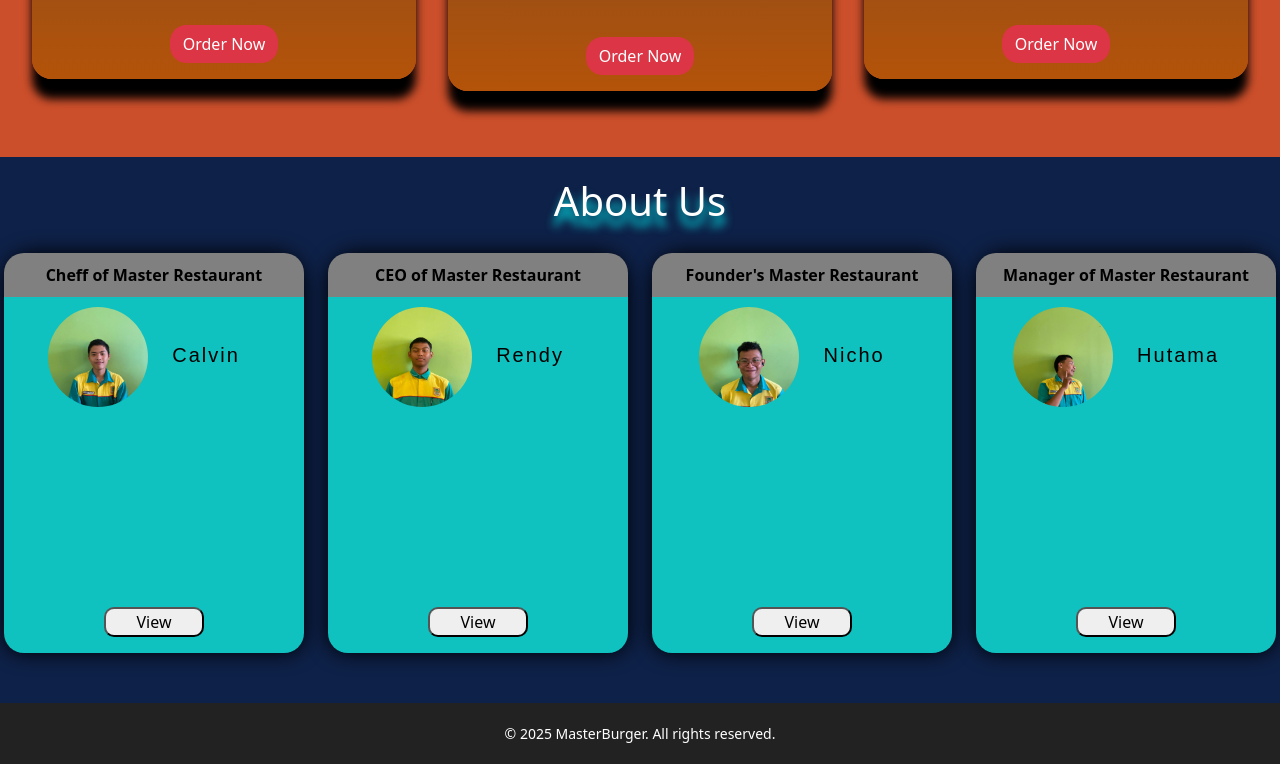
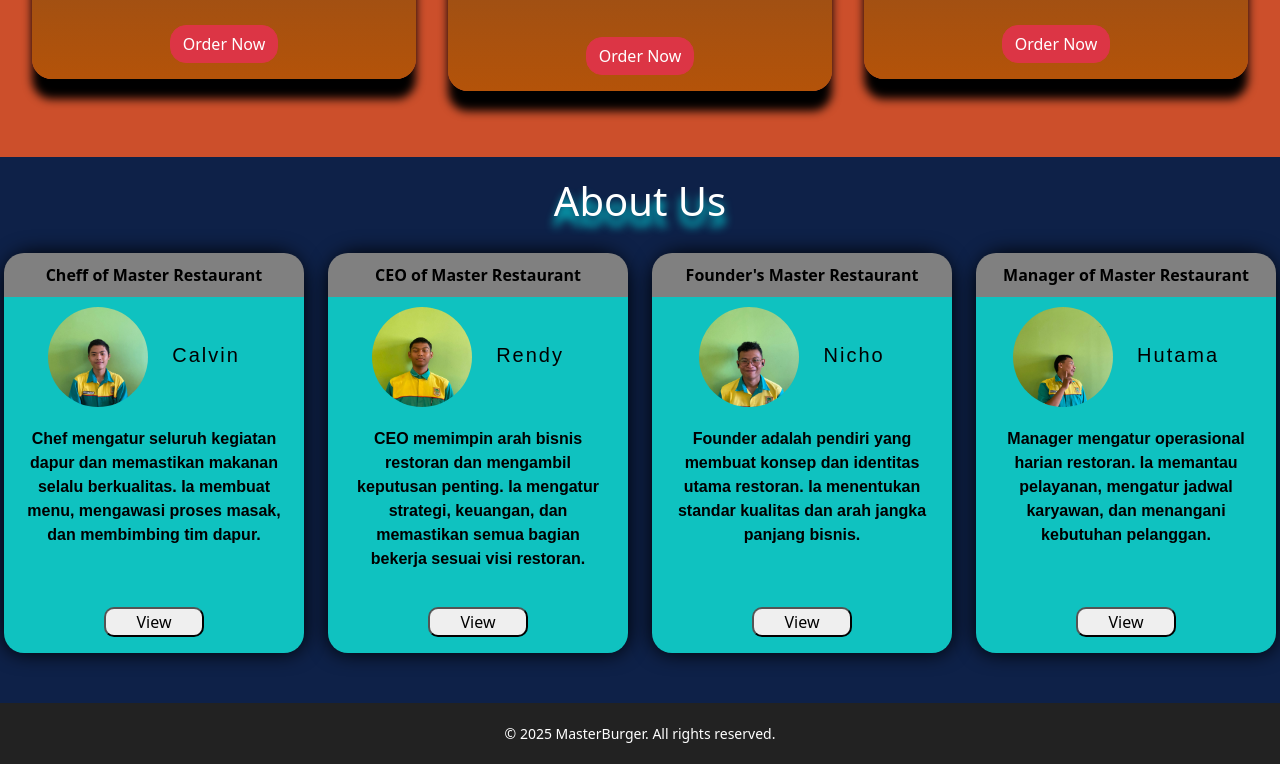
Before and after one commit to choooo-2/MasterBurgerLandingPage-Tugas-sekolah-suka2, a plain HTML site: page index.html in a window 1280 px wide. Shown: the part 2469-3233 px from the top of the page. Drawn offline with nearby package versions, Linux system fonts and the light colour scheme; a web font is replaced by a local one.

Commit message:
Menambahkan Deskripsi di contact dan menambahkan menu bestseller

```diff
--- a/index.html
+++ b/index.html
@@ -238,7 +238,7 @@
             <div class="tentang-diri">
               <img src="Img/calvin.jpg" alt="Profil"/>
               <span>Calvin</span>
-              <p></p>
+              <p>Chef mengatur seluruh kegiatan dapur dan memastikan makanan selalu berkualitas. Ia membuat menu, mengawasi proses masak, dan membimbing tim dapur.</p>
             </div>
             <button
               onclick="window.location.href='https://cxkcalvin.github.io/portofolio/'"
@@ -254,7 +254,7 @@
             <div class="tentang-diri">
               <img src="Img/rendy.jpg" alt="Profil"/>
               <span>Rendy</span>
-              <p></p>
+              <p>CEO memimpin arah bisnis restoran dan mengambil keputusan penting. Ia mengatur strategi, keuangan, dan memastikan semua bagian bekerja sesuai visi restoran.</p>
             </div>
             <button
               onclick="window.location.href='https://rndy95.github.io/portofolio./'"
@@ -270,7 +270,7 @@
             <div class="tentang-diri">
               <img src="Img/nicho.jpg" alt="Profil"/>
               <span>Nicho</span>
-              <p></p>
+              <p>Founder adalah pendiri yang membuat konsep dan identitas utama restoran. Ia menentukan standar kualitas dan arah jangka panjang bisnis.</p>
             </div>
             <button
               onclick="window.location.href='https://choooo-2.github.io/myportofolio/'"
@@ -286,7 +286,7 @@
             <div class="tentang-diri">
               <img src="Img/hutama.jpg" alt="Profil"/>
               <span>Hutama</span>
-              <p></p>
+              <p>Manager mengatur operasional harian restoran. Ia memantau pelayanan, mengatur jadwal karyawan, dan menangani kebutuhan pelanggan.</p>
             </div>
             <button
               onclick="window.location.href='https://lalakeren.github.io/Portofolio/'"
```
Also changed, not shown: html/order.html (+3 -3 lines).
